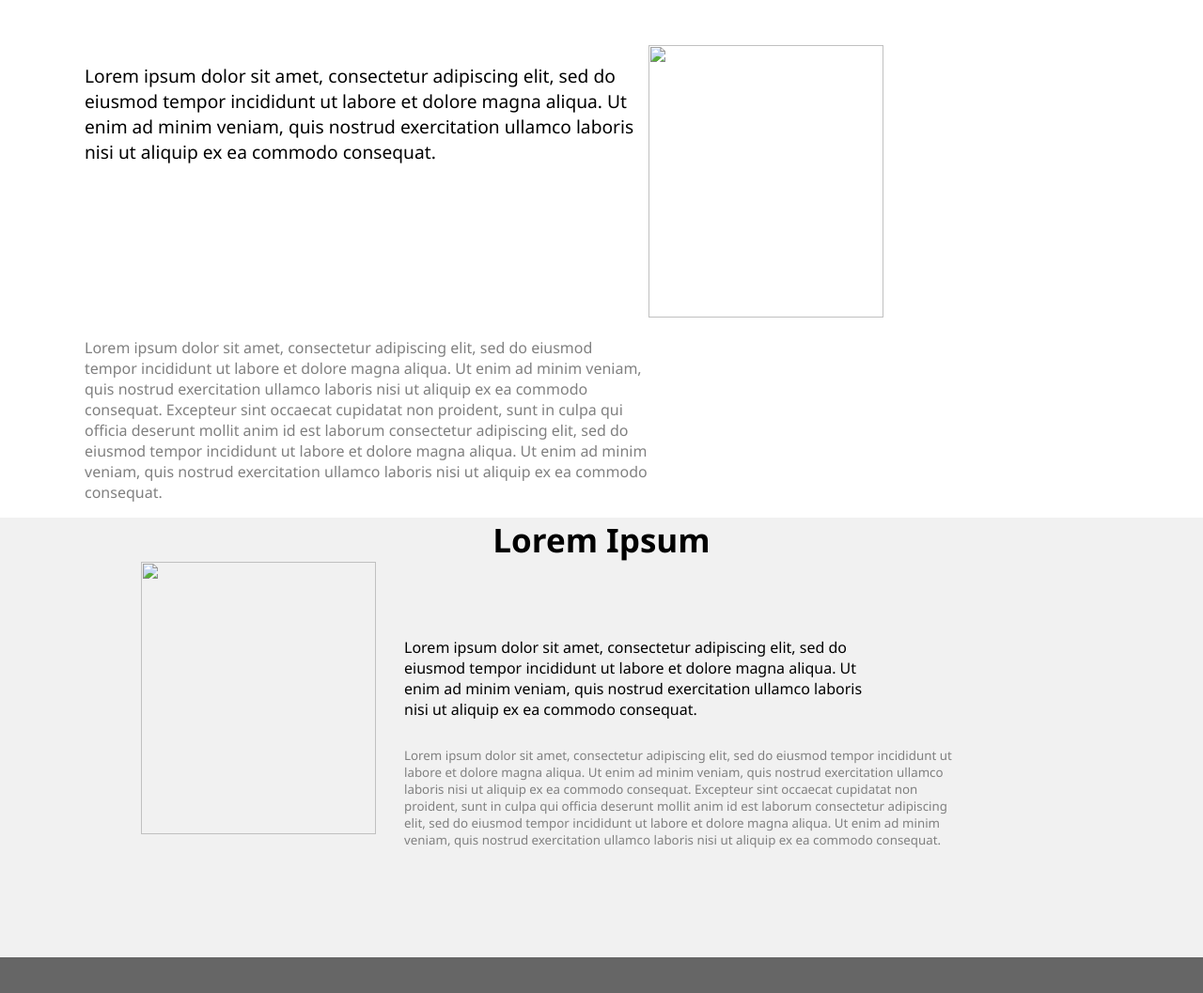
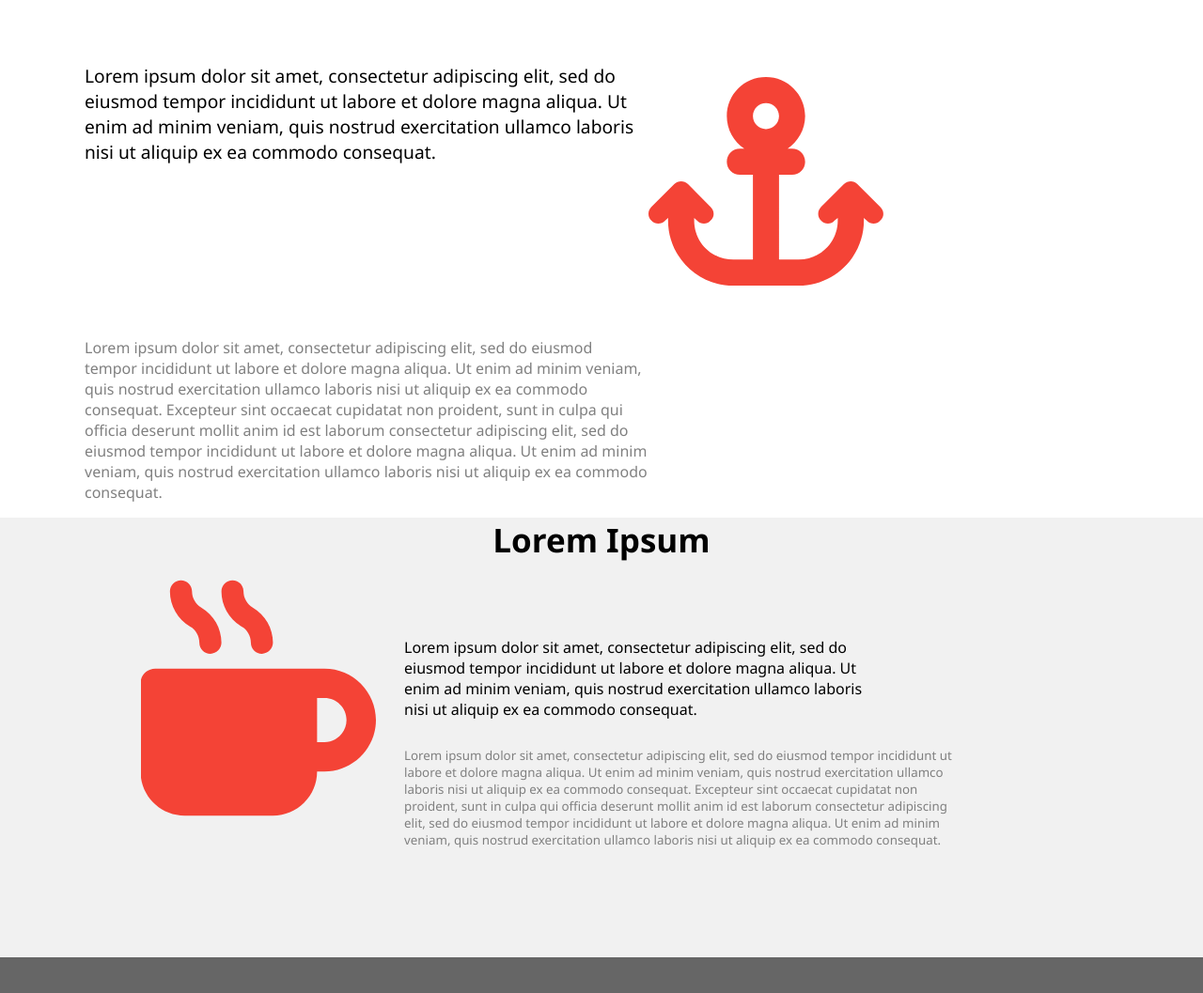
Before and after one commit to Mawoyale/Red-Lorem, a plain HTML site: page index.html in a window 1280 px wide. Shown: the part 491-1548 px from the top of the page at 94% size. Drawn offline with Linux system fonts and the light colour scheme; the site is published under a folder, as on GitHub Pages, so addresses that start at the root find nothing.

Commit message:
Update index.html

```diff
--- a/index.html
+++ b/index.html
@@ -56,7 +56,7 @@
                         aliquip ex ea commodo consequat.</p>
                 </div>
                 <div class="anchorimage">
-                    <img src="/assets/images/anchor.svg">
+                    <img src="assets/images/anchor.svg">
                 </div>
             </div>
 
@@ -79,7 +79,7 @@
             </div>
 
             <div class="cupimage-text-container">
-                <img class="redmug" src="/assets/images/mug.svg">
+                <img class="redmug" src="assets/images/mug.svg">
 
                 <div>
                     <p class="text-p2">Lorem ipsum dolor sit amet, consectetur adipiscing elit, sed do eiusmod tempor
```
